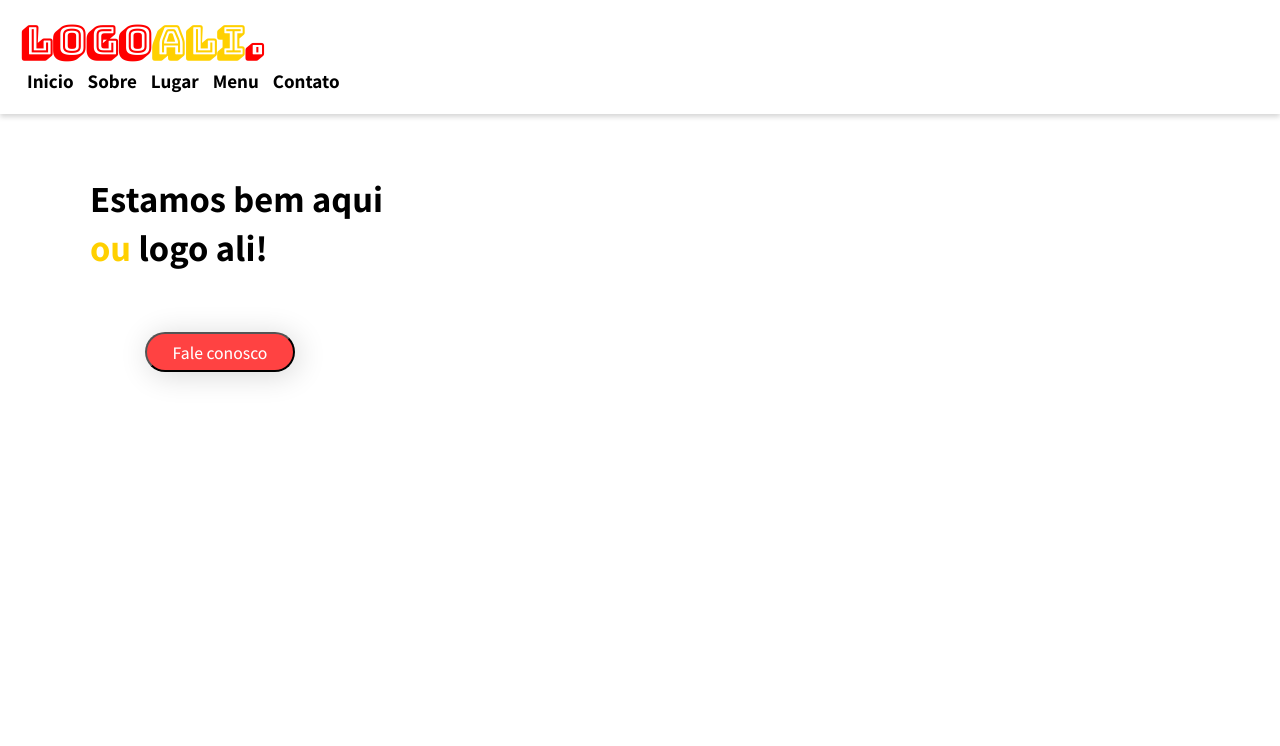
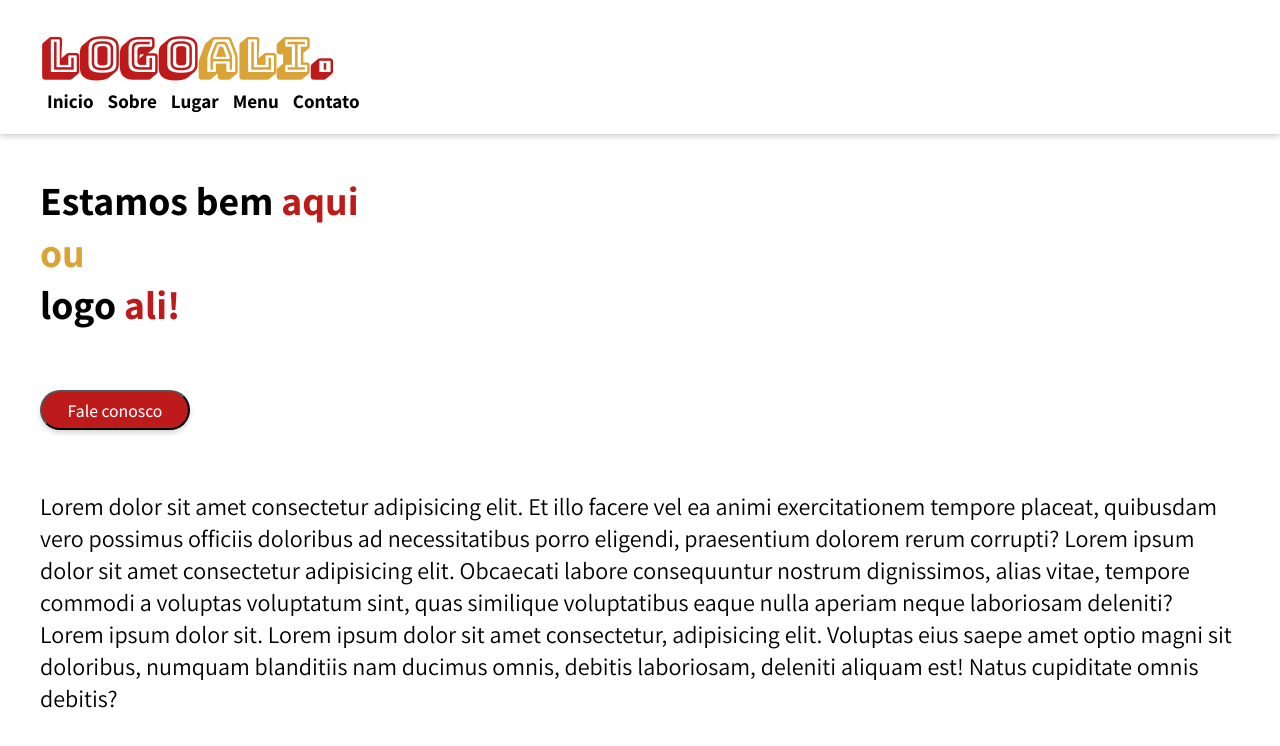
Before and after one commit to Lucas6226/Logo-ali, a plain HTML site: page index.html in a window 1280 px wide. Drawn offline with Linux system fonts and the light colour scheme.

Commit message:
inicio do pc quase pronto

```diff
--- a/index.html
+++ b/index.html
@@ -10,7 +10,7 @@
 <body>
     <header>
         <div id="cabecalho">
-            <h1>Logo<strong>Ali</strong>.</h1>
+            <h1>Logo<amarelo>Ali</amarelo>.</h1>
             <nav>
                 <li type="none">
                     <ul><a href="">Inicio</a></ul>
@@ -23,8 +23,9 @@
         </div>
     </header>
     <main>
-        <h1>Estamos bem aqui<br> <strong>ou</strong> logo ali!</h1>
+        <h1>Estamos bem <vermelho>aqui</vermelho><br><amarelo>ou</amarelo><br>logo <vermelho>ali!</vermelho></h1>
         <a href="#" target="_blank"><button type="button" id="button">Fale conosco</button></a>
+        <p class="text">Lorem dolor sit amet consectetur adipisicing elit. Et illo facere vel ea animi exercitationem tempore placeat, quibusdam vero possimus officiis doloribus ad necessitatibus porro eligendi, praesentium dolorem rerum corrupti? Lorem ipsum dolor sit amet consectetur adipisicing elit. Obcaecati labore consequuntur nostrum dignissimos, alias vitae, tempore commodi a voluptas voluptatum sint, quas similique voluptatibus eaque nulla aperiam neque laboriosam deleniti? Lorem ipsum dolor sit. Lorem ipsum dolor sit amet consectetur, adipisicing elit. Voluptas eius saepe amet optio magni sit doloribus, numquam blanditiis nam ducimus omnis, debitis laboriosam, deleniti aliquam est! Natus cupiditate omnis debitis?</p>
     </main>
     <footer>
 
--- a/style.css
+++ b/style.css
@@ -10,8 +10,40 @@
     font-family: 'Assistant', sans-serif;
 }
 
-strong {
-    color: rgb(255, 208, 0);
+:root {
+    --vermelho: rgb(189, 27, 27);
+    --amarelo: rgb(217, 163, 56);
+    --sombra: 0px 3px 5px rgba(0, 0, 0, 0.16);
+
+    --title-font: 'Bungee Shade', cursive;
+}
+
+amarelo {
+    color: var(--amarelo);
+}
+
+vermelho {
+    color: var(--vermelho);
+}
+
+#cabecalho {
+    padding: 10px 20px 10px 20px;
+    background-color: white;
+    box-shadow: var(--sombra);
+    padding-bottom: 20px;
+}
+
+#cabecalho h1 {
+    padding-top: 15px;
+    padding-left: 20px;
+    text-align: left;
+    color: var(--vermelho);
+    font-size: 3em;
+    font-family: var(--title-font);
+}
+
+#cabecalho > h1 > amarelo {
+    font-family: var(--title-font);
 }
 
 li {
@@ -28,59 +60,43 @@ ul a {
 }
 
 ul a:hover {
-    color: rgb(217, 163, 56);
-    text-decoration: underline;
-    text-decoration-color: rgb(189, 27, 27);
-
-}
-
-#cabecalho {
-    margin: auto;
-    background-color: white;
-    box-shadow: 0px 3px 5px rgba(0, 0, 0, 0.16);
-    padding-bottom: 20px;
-}
-
-#cabecalho h1 {
-    padding-top: 15px;
-    padding-left: 20px;
-    text-align: left;
-    color: red;
-    font-size: 2.5em;
-    font-family: 'Bungee Shade', cursive;
-}
-
-#cabecalho > h1 > strong {
-    font-family: 'Bungee Shade', cursive;
+    color: var(--vermelho);
 }
 
 main {
-    padding: 30px 60px 30px 60px;
+    padding: 10px 20px 10px 20px;
+    max-width: 1200px;
+    min-width: 300px;
+    margin: auto;
 }
 
 main > h1 {
-    margin: 30px;
-    font-size: 2.3em;
+    margin: 30px 0px 30px 0px;
+    font-size: 2.5em;
 }
 
 #button {
-    margin: 30px 0px 30px 85px;
+    margin: 30px 0px 30px 0px;
     width: 150px;
     height: 40px;
 
     border-radius: 25px;
-    background-color: rgba(255, 0, 0, 0.742);
-    border-color: rgb(0, 0, 0);
+    background-color: var(--vermelho);
     color: white;
 
     font-size: 1.1em;
     font-weight: 500;
 
-    box-shadow: 3px 3px 30px rgba(0, 0, 0, 0.16);
+    box-shadow: var(--sombra);
 }
 
 #button:hover {
-    background-color: rgba(255, 0, 0, 0.934);
-    border-color: rgb(0, 0, 0);
-    color: rgb(255, 208, 0);
+    background-color: var(--vermelho);
+    border-color: black;
+    color: var(--amarelo);
 }
+
+.text {
+    font-size: 1.5em;
+    margin: 30px 0px 30px 0px;
+}
```
